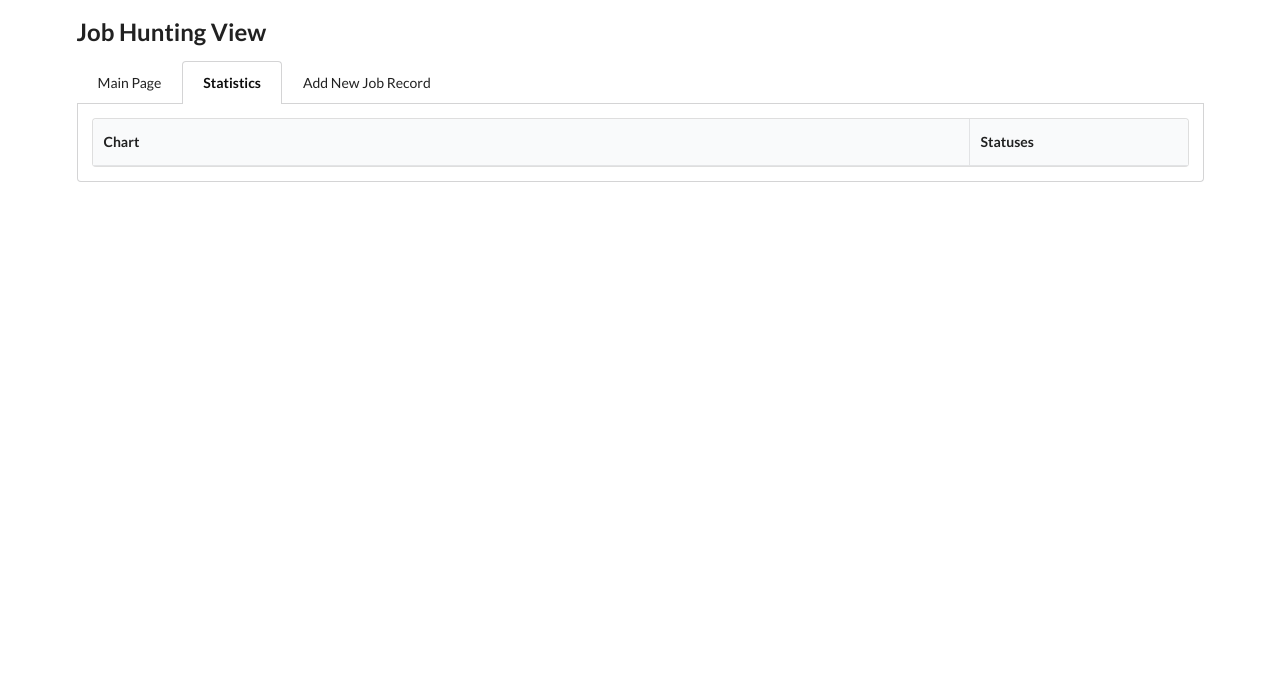
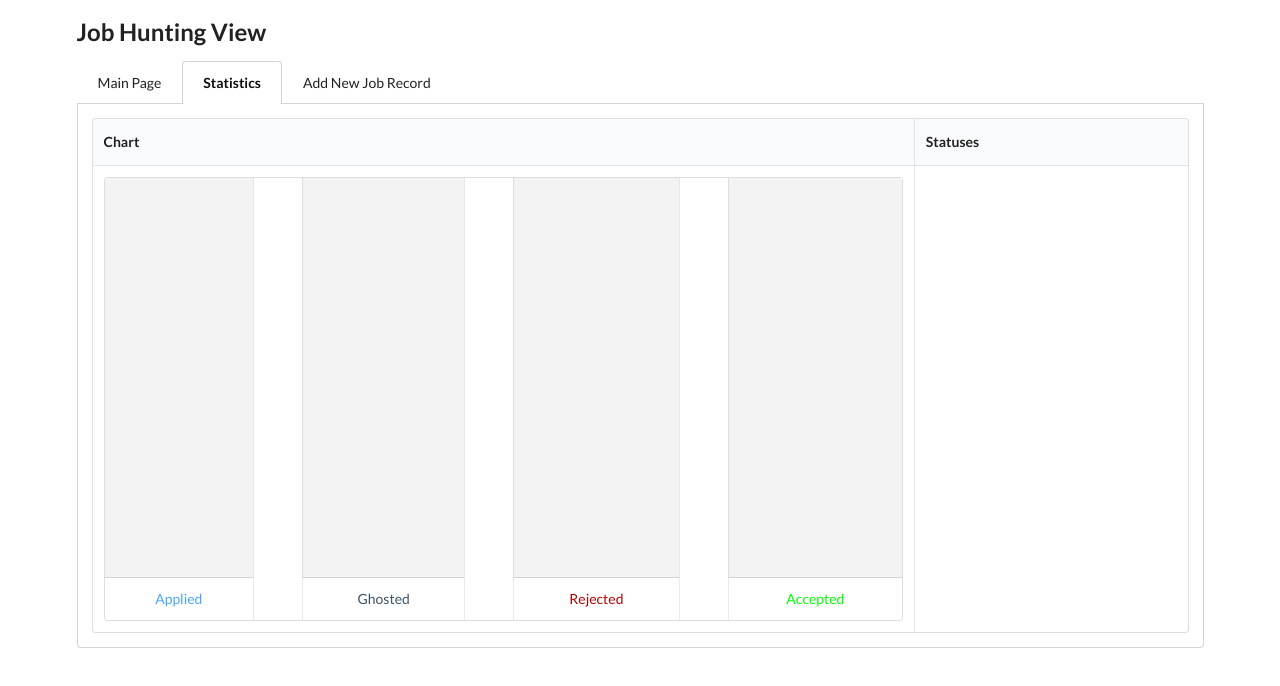
Before and after one commit to karyotype96/job-hunting-view, a SvelteKit app in the folder ui/: page /statistics in a window 1280 px wide. Shown: the top 686 px of the page. Built offline with nearby package versions, Linux system fonts and the light colour scheme; no server answers.

Commit message:
Add working graph component to statistics view

```diff
--- a/ui/package.json
+++ b/ui/package.json
@@ -12,6 +12,7 @@
     "check:watch": "svelte-kit sync && svelte-check --tsconfig ./tsconfig.json --watch"
   },
   "devDependencies": {
+    "@carbon/charts-svelte": "^1.23.17",
     "@sveltejs/adapter-auto": "^6.0.0",
     "@sveltejs/kit": "^2.22.0",
     "@sveltejs/vite-plugin-svelte": "^6.0.0",
@@ -28,6 +29,7 @@
     "@types/lodash": "^4.17.20",
     "lodash": "^4.17.21",
     "moment": "^2.30.1",
-    "semantic-ui-css": "^2.5.0"
+    "semantic-ui-css": "^2.5.0",
+    "svelte-frappe-charts": "^1.10.0"
   }
 }
--- /dev/null
+++ b/ui/src/lib/components/BarChart.svelte
@@ -0,0 +1,51 @@
+<script lang="ts">
+    import _ from "lodash";
+    import { onMount } from "svelte";
+
+    let { labels, data, colors, total } = $props();
+
+    let widthPercent = $derived((100 / data.length) * 0.9);
+</script>
+
+<table class='ui celled table'>
+    <tbody>
+        <tr>
+            {#each data as d, i}
+            <td class='bar-holder' style="width: {widthPercent}">
+                <div class='bar' style="background: {colors[i]}; height: {d * 100 / total}%;"></div>
+            </td>
+            {#if i < data.length-1}
+            <td class='graph-gap'></td>
+            {/if}
+            {/each}
+        </tr>
+        <tr>
+            {#each data as d, i}
+            <td class='graph-label' style="color: {colors[i]}">{labels[i]}</td>
+            {#if i < data.length-1}
+            <td class='graph-gap'></td>
+            {/if}
+            {/each}
+        </tr>
+    </tbody>
+</table>
+
+<style>
+    .bar-holder {
+        height: 400px;
+        border-bottom: 1px solid rgba(34,36,38,.15);
+        position: relative;
+        background-color: rgb(243, 243, 243);
+    }
+
+    .bar {
+        position: absolute;
+        bottom: 0;
+        left: 0;
+        width: 100%;
+    }
+
+    .graph-label {
+        text-align: center !important;
+    }
+</style>
--- a/ui/src/routes/statistics/+page.svelte
+++ b/ui/src/routes/statistics/+page.svelte
@@ -5,10 +5,41 @@
     import { Accepted, Applied, Rejected } from "$lib/utils/record";
     import { loadRecords, recordStore } from "$lib/components/global/globalState.svelte";
     import AppContainer from "$lib/components/AppContainer.svelte";
+    import moment from "moment";
+    import BarChart from "$lib/components/BarChart.svelte";
+
+    let totals = $state({
+        applied: 0,
+        ghosted: 0,
+        rejected: 0,
+        accepted: 0
+    });
+
+    let data = $derived([totals.applied, totals.ghosted, totals.rejected, totals.accepted]);
+    let total = $derived(totals.applied + totals.ghosted + totals.rejected + totals.accepted);
 
     onMount(async () => {
         await loadRecords();
-    })
+        recordStore.loading = true;
+
+        recordStore.records.forEach(rec => {
+            if (rec.status == Applied){
+                if (moment().diff(rec.timeApplied, 'months', true) > 1){
+                    totals.ghosted += 1;
+                } else {
+                    totals.applied += 1;
+                }
+            } else if (rec.status == Rejected){
+                totals.rejected += 1;
+            } else if (rec.status == Accepted){
+                totals.accepted += 1;
+            }
+        });
+
+        recordStore.loading = false;
+    });
+
+    $inspect(totals);
 </script>
 
 <AppContainer menuIndex=2>
@@ -18,10 +49,28 @@
     <table class='ui celled table'>
         <thead>
             <tr>
-                <th style='width: 80%'>Chart</th>
+                <th style='width: 75%'>Chart</th>
                 <th>Statuses</th>
             </tr>
         </thead>
+        <tbody>
+            <tr>
+                <td>
+                    <BarChart
+                        labels={['Applied', 'Ghosted', 'Rejected', 'Accepted']}
+                        {data}
+                        colors={[
+                            'rgb(71, 166, 255)',
+                            'rgb(60, 83, 105)',
+                            'rgb(176, 4, 4)',
+                            'rgb(0, 255, 0)'
+                        ]}
+                        {total}
+                    />
+                </td>
+                <td></td>
+            </tr>
+        </tbody>
     </table>
     {/if}
 </AppContainer>
--- a/ui/vite.config.ts
+++ b/ui/vite.config.ts
@@ -3,5 +3,8 @@ import { sveltekit } from '@sveltejs/kit/vite';
 import { defineConfig } from 'vite';
 
 export default defineConfig({
-	plugins: [tailwindcss(), sveltekit()]
+	plugins: [tailwindcss(), sveltekit()],
+	ssr: {
+		noExternal: process.env.NODE_ENV === 'production' ? ['@carbon/charts'] : []
+	}
 });
```
Also changed, not shown: ui/src/routes/edit/[id]/+layout.svelte (added, +13 -0 lines), ui/src/App.css (line endings or trailing spaces), ui/src/routes/edit/[id]/+page.svelte (added), 1 other file (tests, documents, lock files or other folders).
